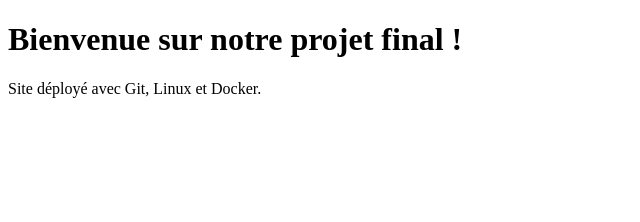
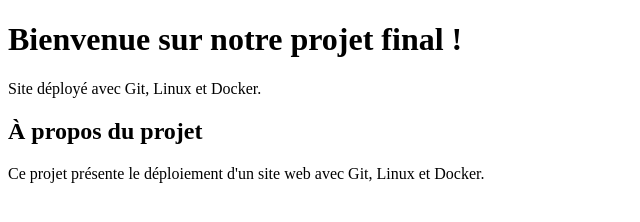
Before and after one commit to LinuxECEOrga/Projet-final, a plain HTML site: page site/index.html in a window 1280 px wide. Shown: the whole page, without its empty margins (0-640 px from the left). Drawn offline with Linux system fonts and the light colour scheme.

Commit message:
feat: add project description

```diff
--- a/site/index.html
+++ b/site/index.html
@@ -8,5 +8,11 @@
 <body>
     <h1>Bienvenue sur notre projet final !</h1>
     <p>Site déployé avec Git, Linux et Docker.</p>
+
+<section>
+    <h2>À propos du projet</h2>
+    <p>Ce projet présente le déploiement d'un site web avec Git, Linux et Docker.</p>
+</section>
+
 </body>
 </html>
```
